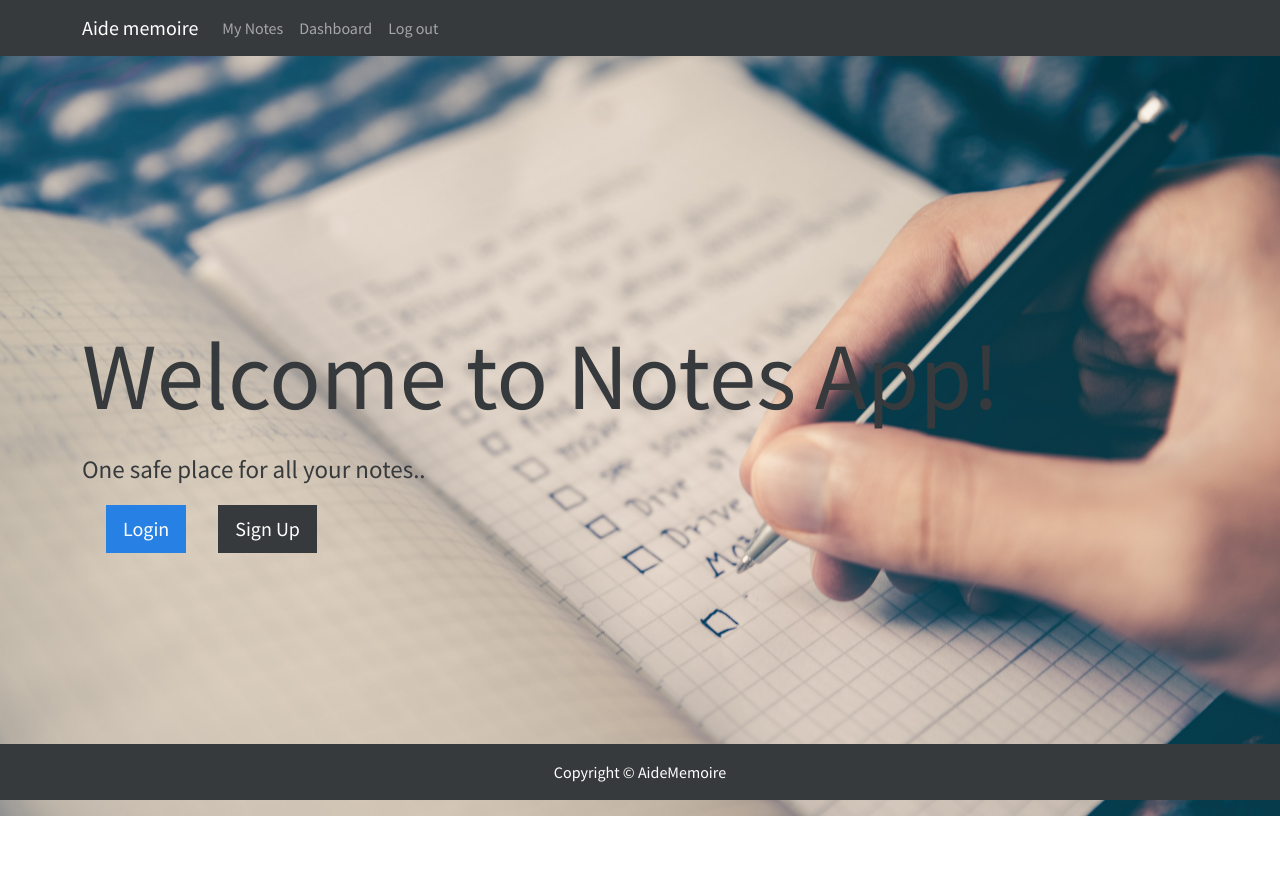
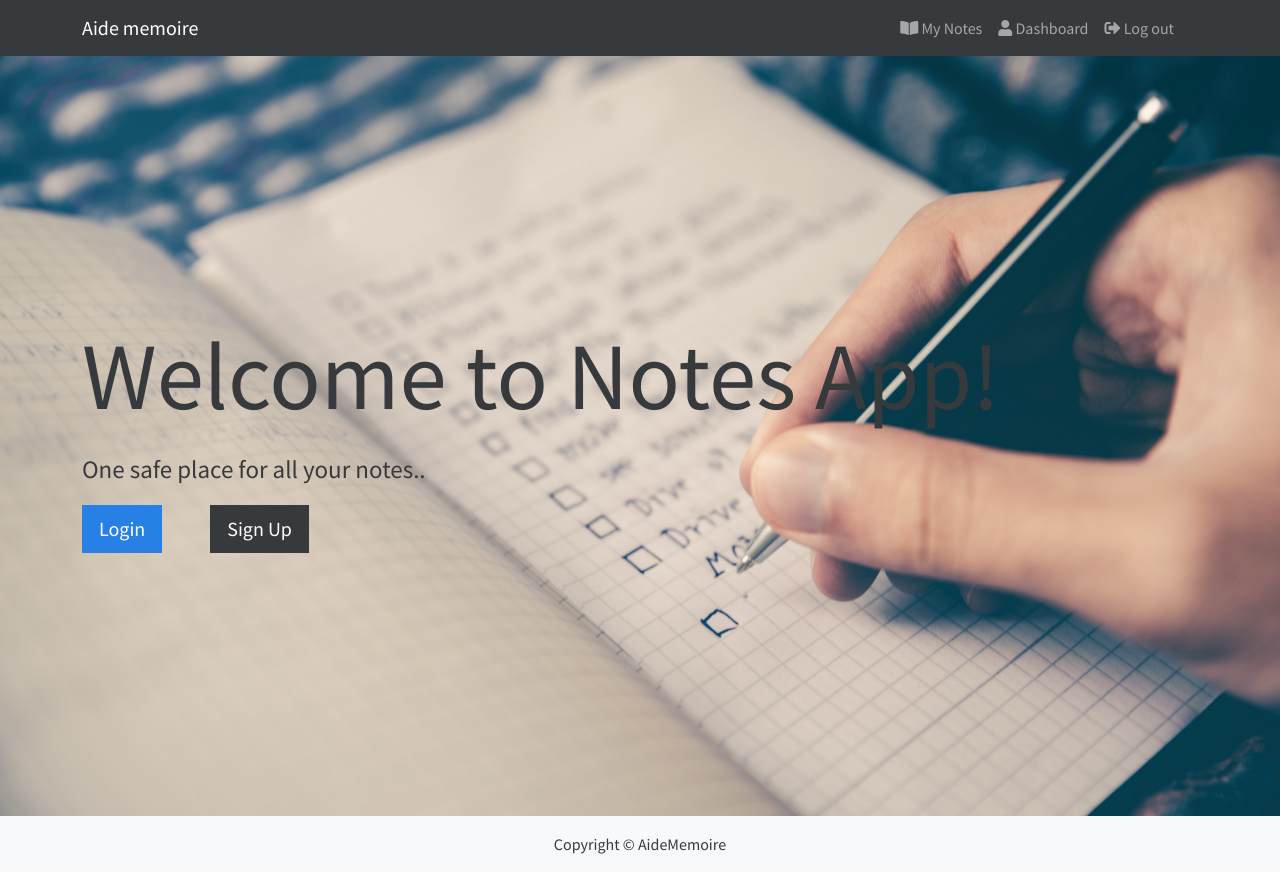
Before and after one commit to anubhavcu/aide-memoire, a React (Create React App) app in the folder frontend/: page / in a window 1280 px wide. Before the commit the page ends 816 px from the top, so only its background shows below. Built offline with nearby package versions, Linux system fonts and the light colour scheme.

Commit message:
added fontawesome icons, some css effects on links
- added fontawesome for icons in header
- some css for hover effects on buttons and links
- slight modification in footer component, removed unwanted code

```diff
--- a/frontend/package.json
+++ b/frontend/package.json
@@ -9,6 +9,7 @@
     "react": "^17.0.2",
     "react-bootstrap": "^1.6.1",
     "react-dom": "^17.0.2",
+    "react-router-bootstrap": "^0.25.0",
     "react-router-dom": "^5.2.1",
     "react-scripts": "4.0.3",
     "web-vitals": "^1.1.2"
--- a/frontend/public/index.html
+++ b/frontend/public/index.html
@@ -15,6 +15,15 @@
       user's mobile device or desktop. See https://developers.google.com/web/fundamentals/web-app-manifest/
     -->
     <link rel="manifest" href="%PUBLIC_URL%/manifest.json" />
+
+    <!-- font-awesome link tag -->
+    <link
+      rel="stylesheet"
+      href="https://cdnjs.cloudflare.com/ajax/libs/font-awesome/5.15.4/css/all.min.css"
+      integrity="sha512-1ycn6IcaQQ40/MKBW2W4Rhis/DbILU74C1vSrLJxCq57o941Ym01SwNsOMqvEBFlcgUa6xLiPY/NS5R+E6ztJQ=="
+      crossorigin="anonymous"
+      referrerpolicy="no-referrer"
+    />
     <!--
       Notice the use of %PUBLIC_URL% in the tags above.
       It will be replaced with the URL of the `public` folder during the build.
--- a/frontend/src/components/Footer/Footer.jsx
+++ b/frontend/src/components/Footer/Footer.jsx
@@ -1,10 +1,12 @@
 import { Container, Row, Col } from 'react-bootstrap';
 const Footer = () => {
   return (
-    <footer className='bg-dark text-white fixed-bottom'>
+    <footer className='bg-light'>
       <Container>
         <Row>
-          <Col className='text-center py-3'>Copyright &copy; AideMemoire</Col>
+          <Col className='text-center py-3' style={{}}>
+            Copyright &copy; AideMemoire
+          </Col>
         </Row>
       </Container>
     </footer>
--- a/frontend/src/components/Header/Header.jsx
+++ b/frontend/src/components/Header/Header.jsx
@@ -1,3 +1,4 @@
+import { LinkContainer } from 'react-router-bootstrap';
 import { Navbar, Container, Nav } from 'react-bootstrap';
 import { Link } from 'react-router-dom';
 const Header = () => {
@@ -5,20 +6,26 @@ const Header = () => {
     <header>
       <Navbar bg='dark' variant='dark' expand='lg' collapseOnSelect>
         <Container>
-          <Navbar.Brand>
+          <Navbar.Brand className='customHover'>
             <Link to='/'>Aide memoire</Link>
           </Navbar.Brand>
-          <Navbar.Toggle aria-controls='basic-navbar-nav' />
-          <Navbar.Collapse id='basic-navbar-nav'>
-            <Nav className=''>
-              <Nav.Link>
-                <Link to='/notes'>My Notes</Link>
+          <Navbar.Toggle aria-controls='responsive-navbar-nav' />
+          <Navbar.Collapse id='responsive-navbar-nav'>
+            <Nav className='ms-auto me-3'>
+              <Nav.Link className='customHover'>
+                <Link to='/notes'>
+                  <i className='fas fa-book-open'></i> My Notes
+                </Link>
               </Nav.Link>
-              <Nav.Link>
-                <Link to='/dashboard'>Dashboard</Link>
+              <Nav.Link className='customHover'>
+                <Link to='/dashboard'>
+                  <i className='fas fa-user'></i> Dashboard
+                </Link>
               </Nav.Link>
-              <Nav.Link>
-                <Link to='/'>Log out</Link>
+              <Nav.Link className='customHover'>
+                <Link to='/'>
+                  <i className='fas fa-sign-out-alt'></i> Log out
+                </Link>
               </Nav.Link>
             </Nav>
           </Navbar.Collapse>
@@ -29,3 +36,8 @@ const Header = () => {
 };
 
 export default Header;
+
+// Bootstrap class update: ml-auto => ms-auto
+// mr-auto => me-auto
+// ! old one's still working with buttons though
+// refer link : https://stackoverflow.com/a/18672475
--- a/frontend/src/components/screens/LandingPage/LandingPage.css
+++ b/frontend/src/components/screens/LandingPage/LandingPage.css
@@ -32,13 +32,6 @@
   display: flex;
   /* justify-content: space-evenly; */
 }
-.customButton {
-  border-radius: 25px;
-  transition: transform 0.5s ease;
-}
-.customButton:hover {
-  transform: scale(1.1);
-}
 
 /* refer below link for slide in animation */
 /* https://stackoverflow.com/questions/6805482/css3-transition-animation-on-load */
--- a/frontend/src/components/screens/LandingPage/LandingPage.jsx
+++ b/frontend/src/components/screens/LandingPage/LandingPage.jsx
@@ -15,20 +15,16 @@ const LandingPage = () => {
           <Row>
             <Col>
               <div className='intro-buttons'>
-                <Button
-                  className='mx-4 customButton'
-                  variant='primary '
-                  size='lg'
-                >
-                  Login
-                </Button>{' '}
-                <Button
-                  className='mx-2 customButton'
-                  variant='secondary'
-                  size='lg'
-                >
-                  Sign Up
-                </Button>{' '}
+                <div className='customHover'>
+                  <Button className='me-4' variant='primary ' size='lg'>
+                    Login
+                  </Button>{' '}
+                </div>
+                <div className='customHover'>
+                  <Button className='ms-4 ' variant='secondary' size='lg'>
+                    Sign Up
+                  </Button>{' '}
+                </div>
               </div>
             </Col>
           </Row>
--- a/frontend/src/index.css
+++ b/frontend/src/index.css
@@ -1,3 +1,10 @@
 main {
   min-height: 85vh;
 }
+
+.customHover {
+  transition: transform 0.6s;
+}
+.customHover:hover {
+  transform: scale(1.07);
+}
```
Also changed, not shown: 1 other file (tests, documents, lock files or other folders).
